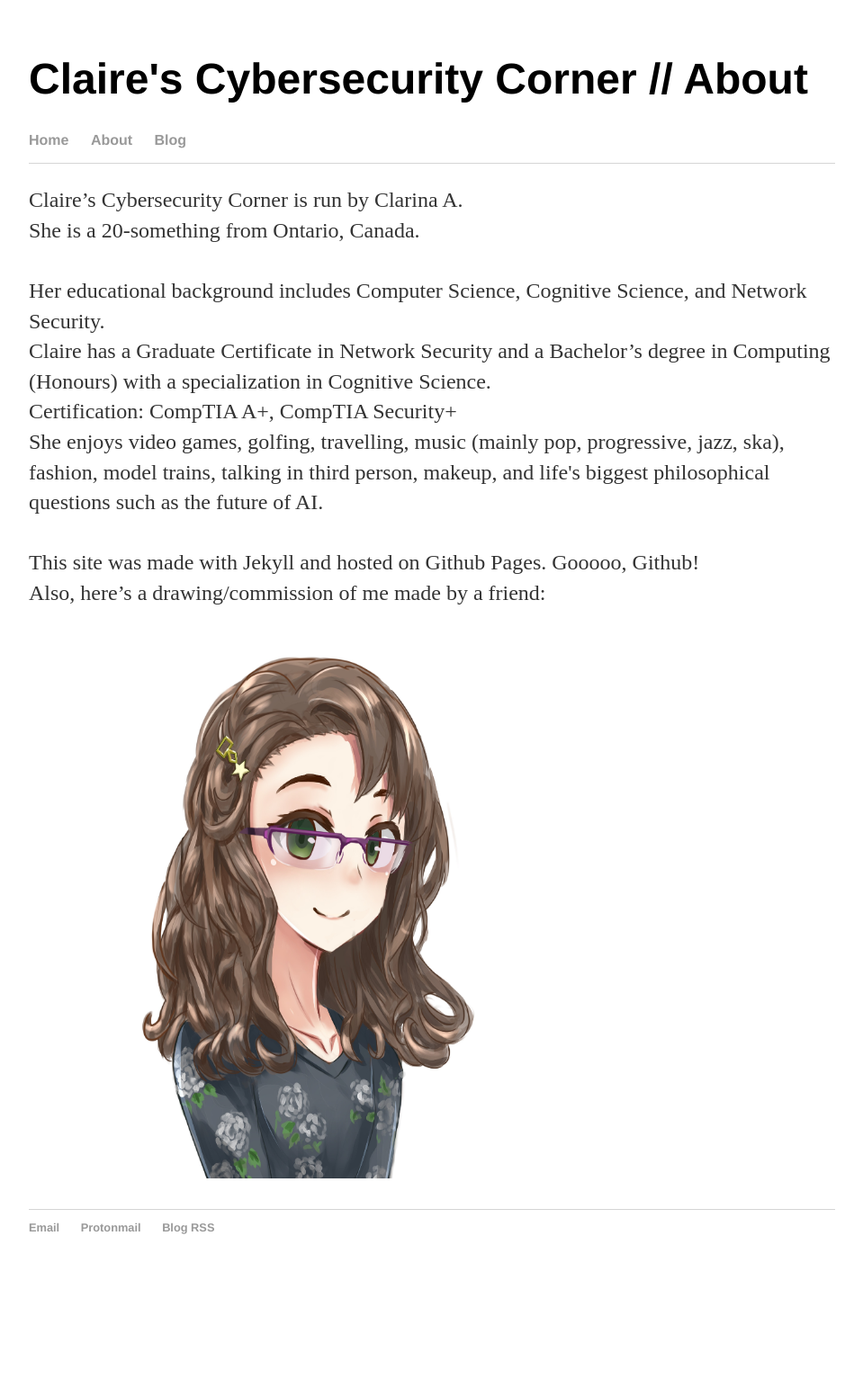
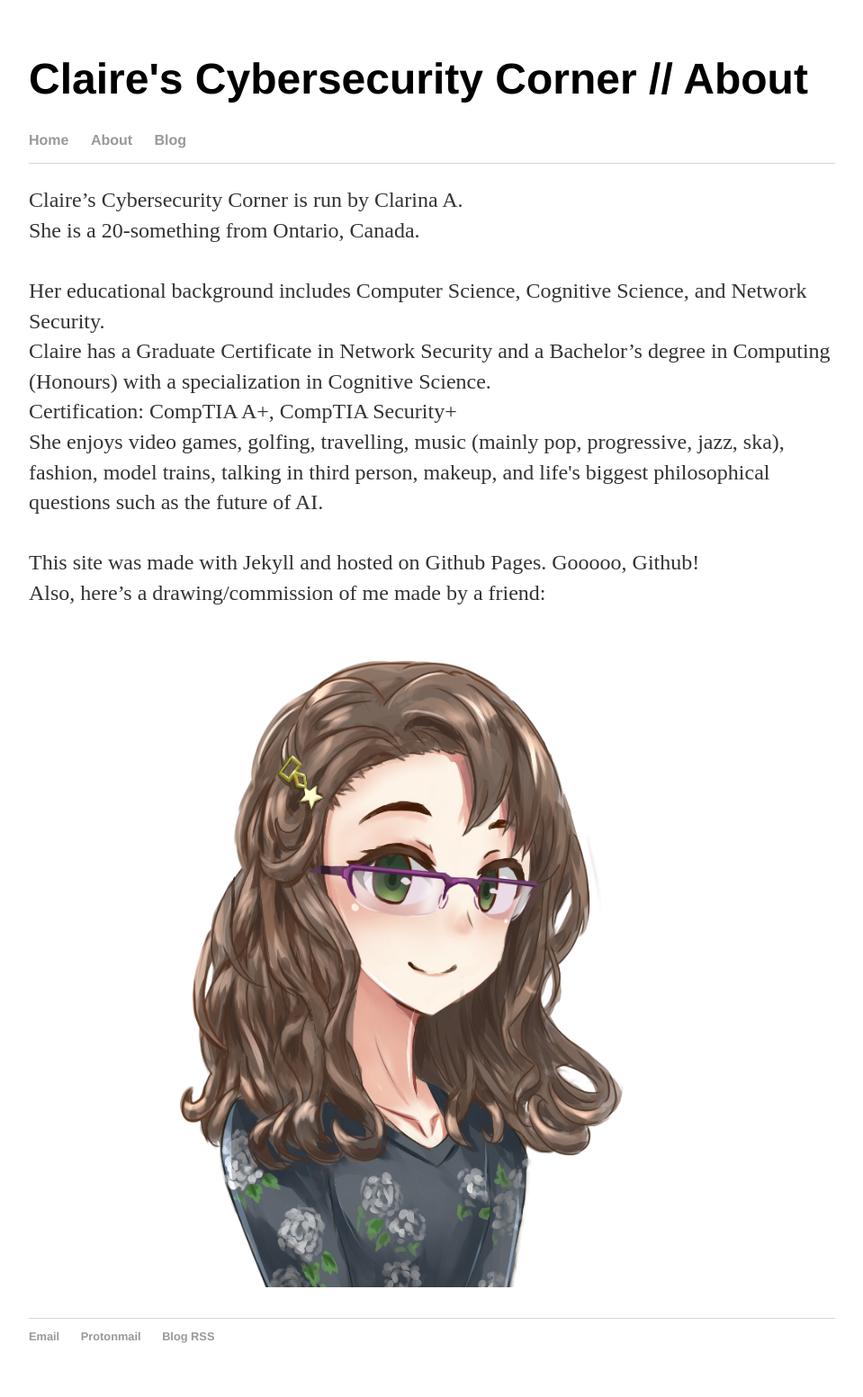
Before and after one commit to sle3man/sle3man.github.io, a Jekyll site: the page built from about.html, in a window 1280 px wide. Shown: the whole page at 90% size, without its empty margins (160-1119 px from the left). Built offline with Jekyll 4.4.1, drawn with Linux system fonts in a browser that asks for light colours; before the commit the page ends 1432 px from its top, so only the background shows below that.

Commit message:
Update about.html

```diff
--- a/about.html
+++ b/about.html
@@ -19,5 +19,5 @@ title: Claire's Cybersecurity Corner // About
   </br>
   Also, here’s a drawing/commission of me made by a friend:
   </br></br>
-  <img src="claire2.jpg"  width="600" height="600" alt="Isn't it great? :)"/>
+  <img src="claire2.jpg"  width="800" height="721" alt="Isn't it great? :)"/>
 </p>
```
